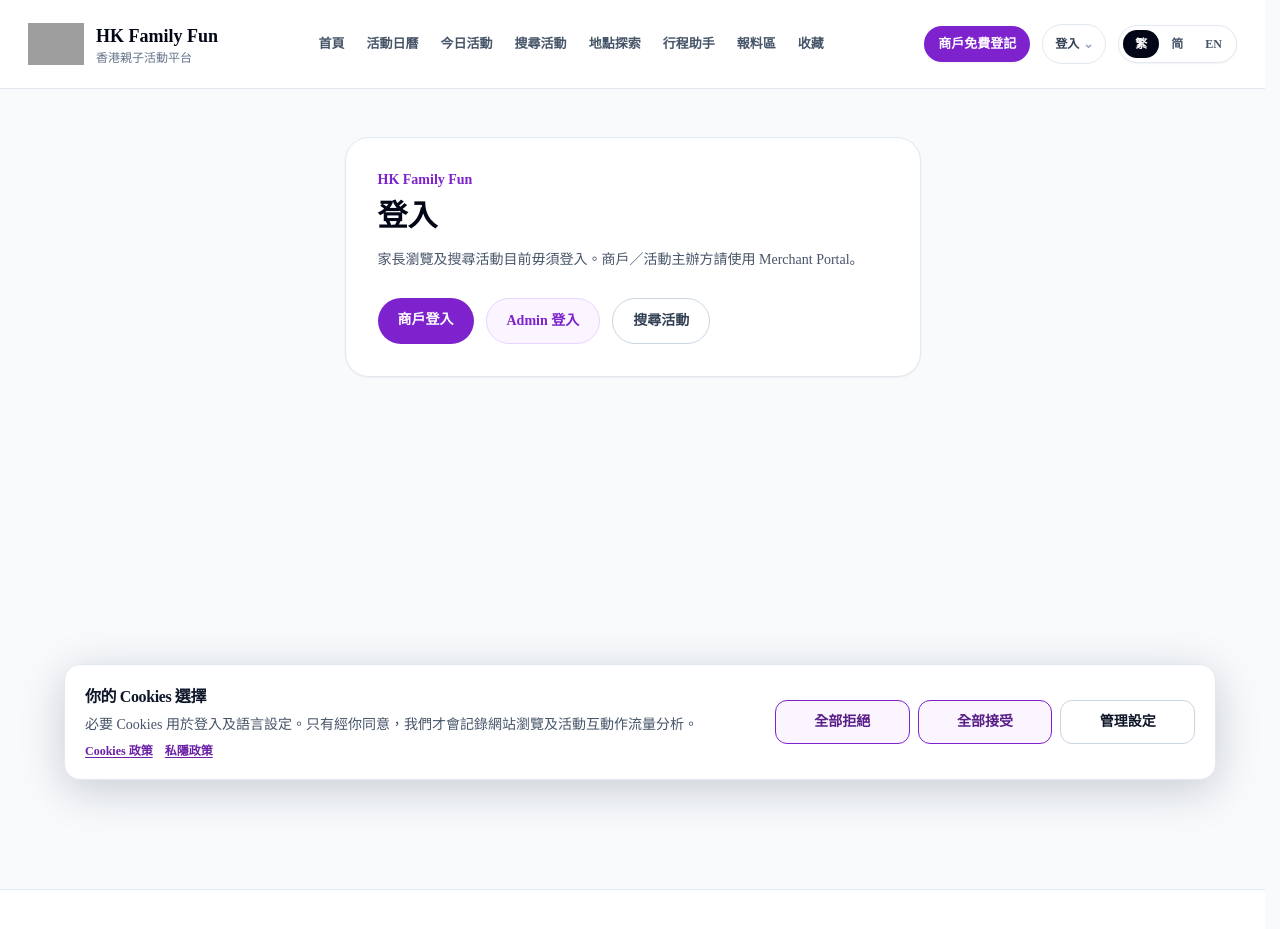
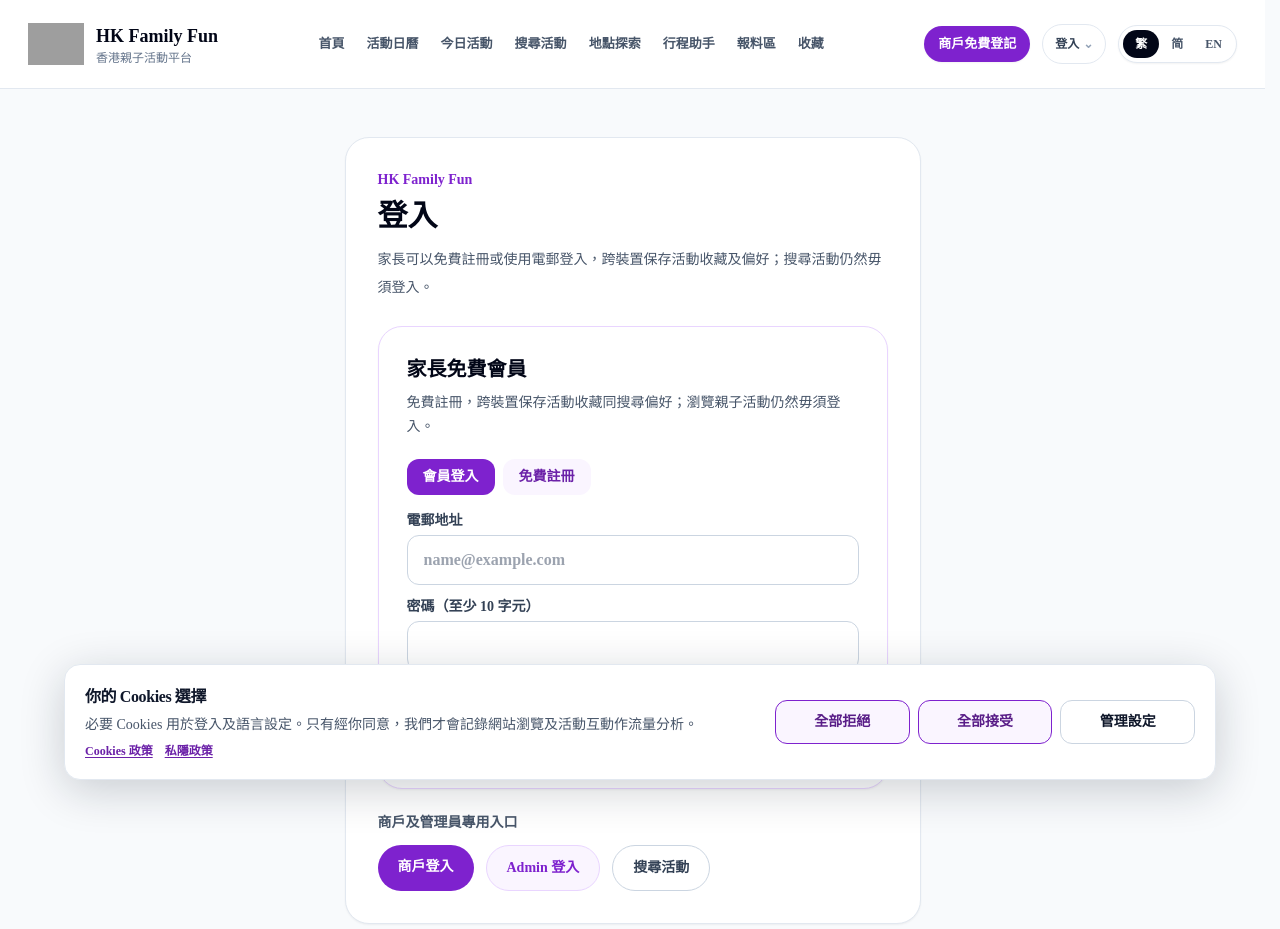
Before and after one commit to familyfunhongkong-game/hkfamilyfun-v2, a Next.js app: page /login in a window 1280 px wide. Shown: the top 929 px of the page. Built offline with nearby package versions, Linux system fonts and the light colour scheme; no server answers; grey boxes are pictures that could not be loaded.

Commit message:
feat(member): embed free parent email account login instead of merchant-only entry

```diff
--- a/app/login/page.tsx
+++ b/app/login/page.tsx
@@ -1,4 +1,5 @@
 import Link from "next/link";
+import ParentEmailAccount from "@/components/auth/parent-email-account";
 
 export default function LoginPage() {
   return (
@@ -7,9 +8,11 @@ export default function LoginPage() {
         <p className="text-sm font-black text-purple-700">HK Family Fun</p>
         <h1 className="mt-2 text-3xl font-black text-slate-950">登入</h1>
         <p className="mt-3 text-sm leading-7 text-slate-600">
-          家長瀏覽及搜尋活動目前毋須登入。商戶／活動主辦方請使用 Merchant Portal。
+          家長可以免費註冊或使用電郵登入，跨裝置保存活動收藏及偏好；搜尋活動仍然毋須登入。
         </p>
-        <div className="mt-6 flex flex-wrap gap-3">
+        <div className="mt-6"><ParentEmailAccount /></div>
+        <p className="mt-6 text-sm font-bold text-slate-600">商戶及管理員專用入口</p>
+        <div className="mt-3 flex flex-wrap gap-3">
           <Link
             href="/merchant/login"
             className="rounded-full bg-purple-700 px-5 py-3 text-sm font-black text-white"
```
